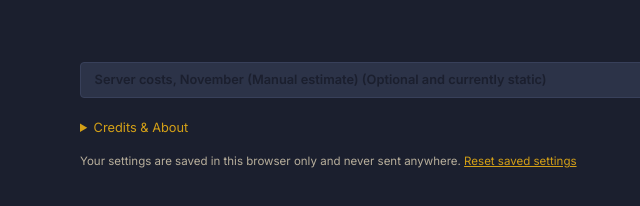
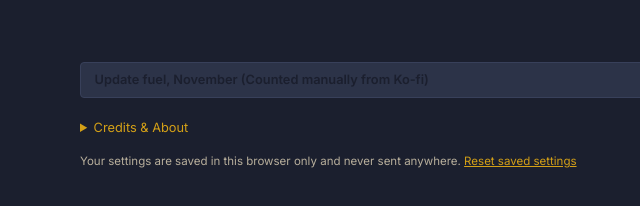
Before and after one commit to yuriaranilla123/SRRouteCalc, a website with bundled scripts: page index.html in a window 1280 px wide. Shown: the part 5687-5893 px from the top of the page, 204-844 px from the left. Built offline with nearby package versions, Linux system fonts and the light colour scheme; a web font is replaced by a local one.

Commit message:
Funding Update.
It's no longer server cost by update fuel.

```diff
--- a/index.html
+++ b/index.html
@@ -423,8 +423,8 @@
         <footer class="site-footer">
             <div class="funding-bar" id="funding-bar">
                 <div class="funding-fill" id="funding-fill"></div>
-                <span class="funding-label" id="funding-label">Server costs, <span id="funding-month"></span> (Manual
-                    estimate) (Optional and currently static)</span>
+                <span class="funding-label" id="funding-label">Update fuel, <span id="funding-month"></span> (Counted
+                    manually from Ko-fi)</span>
                 <span class="funding-percent" id="funding-percent"></span>
             </div>
             <details id="credits" class="credits"></details>
```
Also changed, not shown: README.md.
